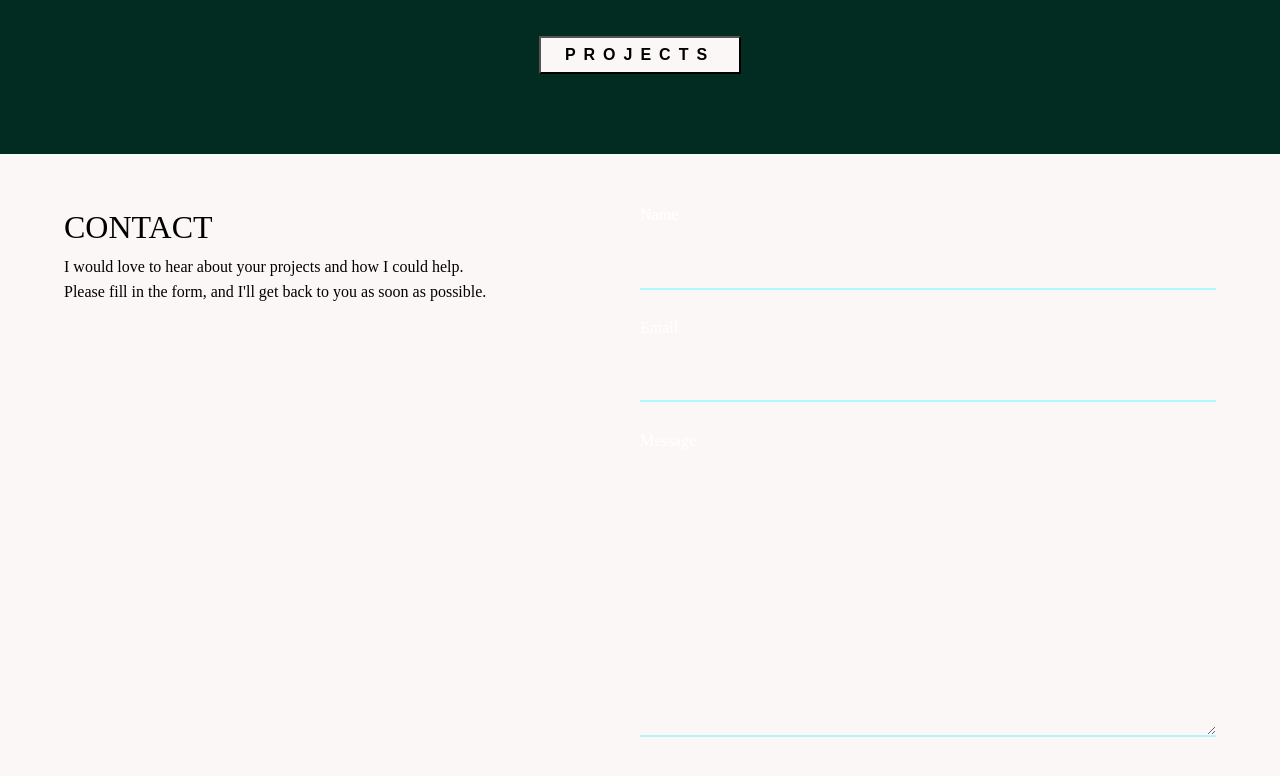
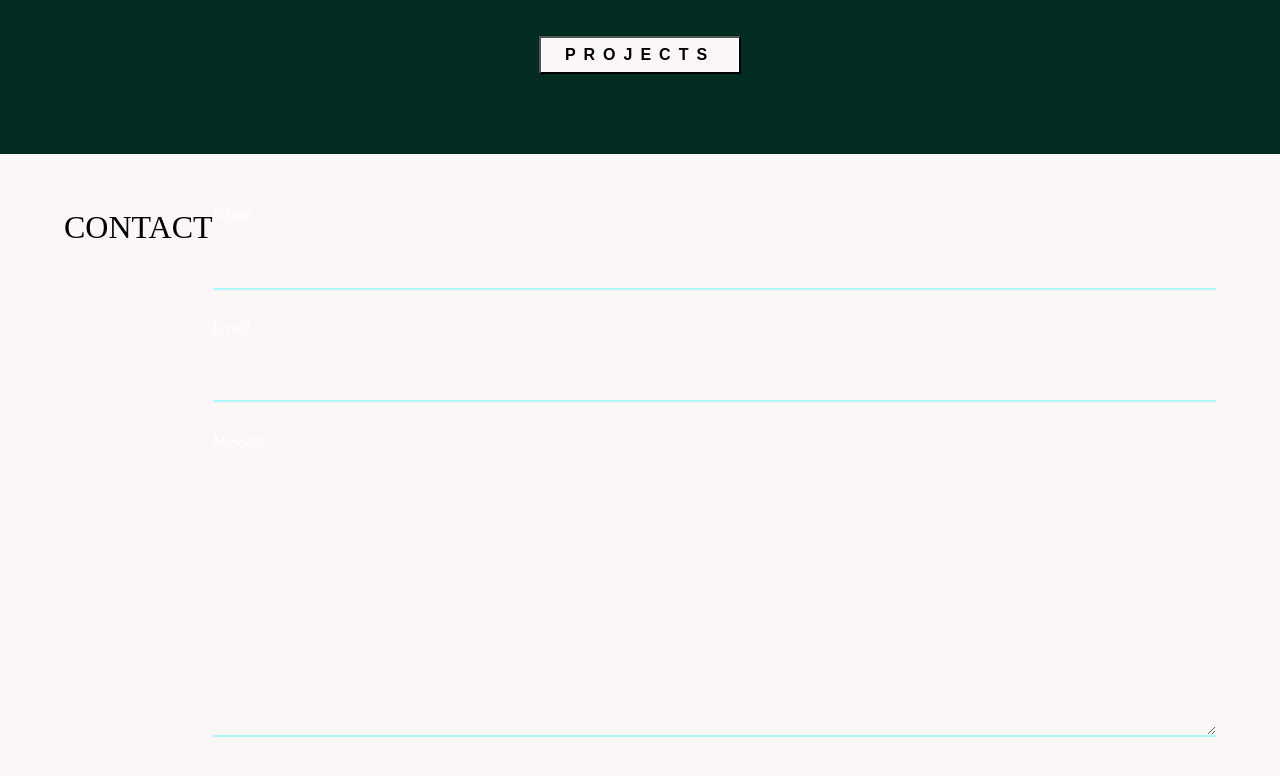
Before and after one commit to Lovethrech/my-main-portfolio, a Vue app: page / in a window 1280 px wide. Shown: the part 2177-2953 px from the top of the page. Built offline with nearby package versions, Linux system fonts and the light colour scheme.

Commit message:
working on the home-contact components.

```diff
--- a/src/components/contact/ContactDesc.vue
+++ b/src/components/contact/ContactDesc.vue
@@ -6,3 +6,7 @@
         as soon as possible.
     </p>
 </template>
+
+<style scoped>
+
+</style>
--- a/src/components/contact/ContactTitle.vue
+++ b/src/components/contact/ContactTitle.vue
@@ -1,16 +1,7 @@
 <template>
-    <div class="contact-title-and-desc">
-        <h3 class="contact-title">
-            Contact
-        </h3>
-        <p class="contact-desc">
-            I would love to hear about your projects and how I could help.
-            <br>
-            Please fill in the form, and I'll get back to you
-            as soon as possible.
-        </p>
-    </div>
-
+    <h3 class="contact-title">
+        Contact
+    </h3>
 </template>
 
 <style scoped>
```
